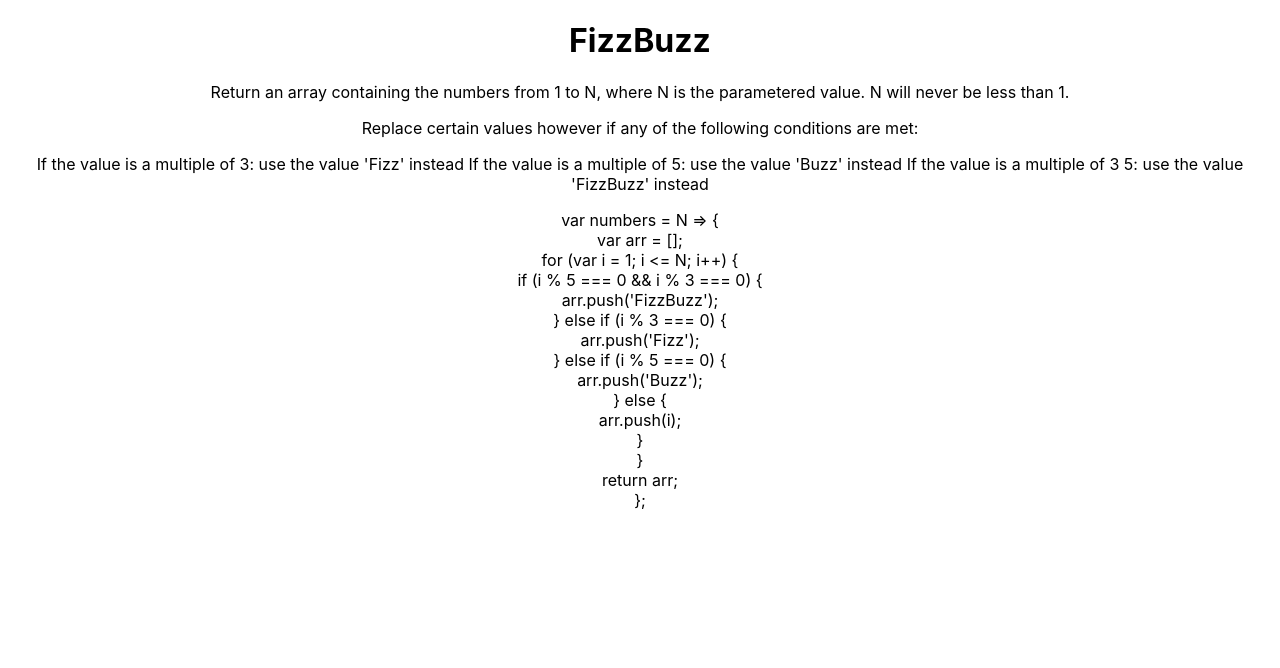
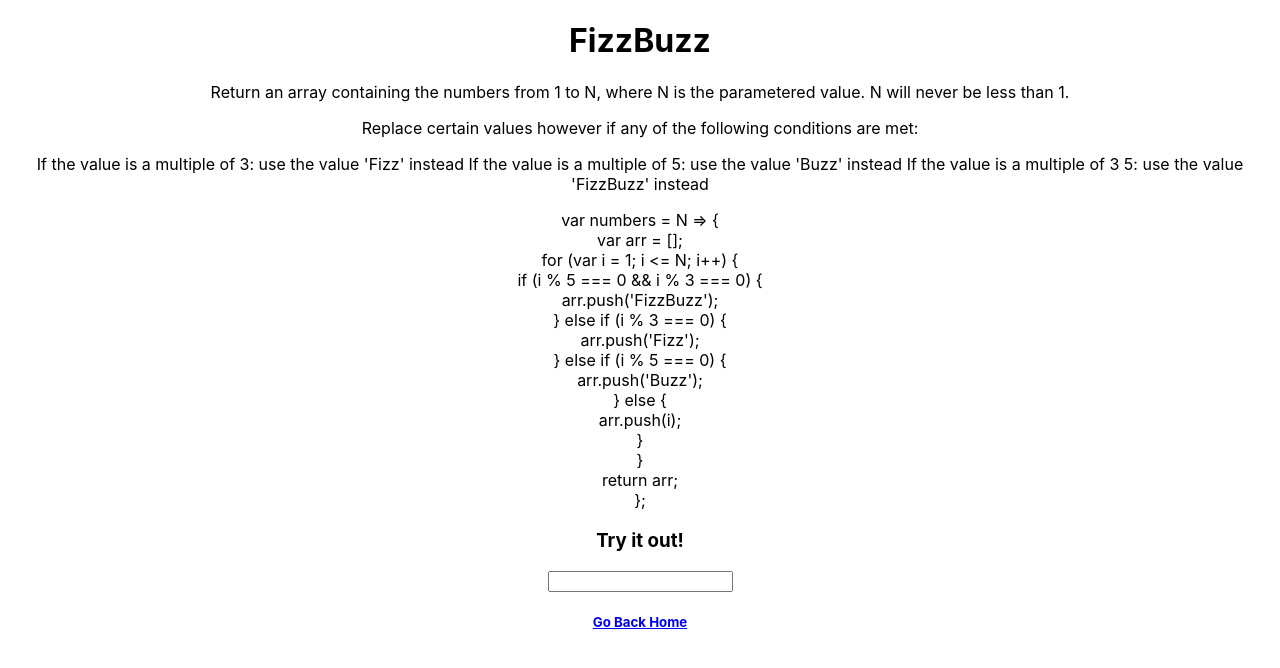
Before and after one commit to wickwickyiii/ToyProblems, a React (Create React App) app in the folder toy-problems/: page /fizzbuzz in a window 1280 px wide. Shown: the top 668 px of the page. Built offline with nearby package versions, Linux system fonts and the light colour scheme; the HTML template or start-up script is replaced by a standard one.

Commit message:
fizzbuzz flesh-out

```diff
--- a/toy-problems/src/components/FizzBuzz.js
+++ b/toy-problems/src/components/FizzBuzz.js
@@ -1,8 +1,12 @@
 import React, { Component } from "react";
+import { Link } from "react-router-dom";
 
 export default class FizzBuzz extends Component {
   constructor() {
     super();
+    this.state = {
+      userValue: 0
+    };
   }
 
   fizzBuzz(num) {
@@ -20,6 +24,12 @@ export default class FizzBuzz extends Component {
       }
     }
     return arr;
+  }
+
+  handleChange(e) {
+    this.setState({
+      userValue: e.target.value
+    });
   }
 
   render() {
@@ -76,6 +86,23 @@ export default class FizzBuzz extends Component {
           <div>{fizzBuzz14}</div>
           <div>{fizzBuzz15}</div>
         </div>
+
+        <div>
+          <h3> Try it out! </h3>
+        </div>
+        <form>
+          <input
+            onChange={e => {
+              this.handleChange(e);
+            }}
+          />
+        </form>
+
+        <div>
+          <Link to="/">
+            <h5> Go Back Home </h5>
+          </Link>
+        </div>
       </div>
     );
   }
```
